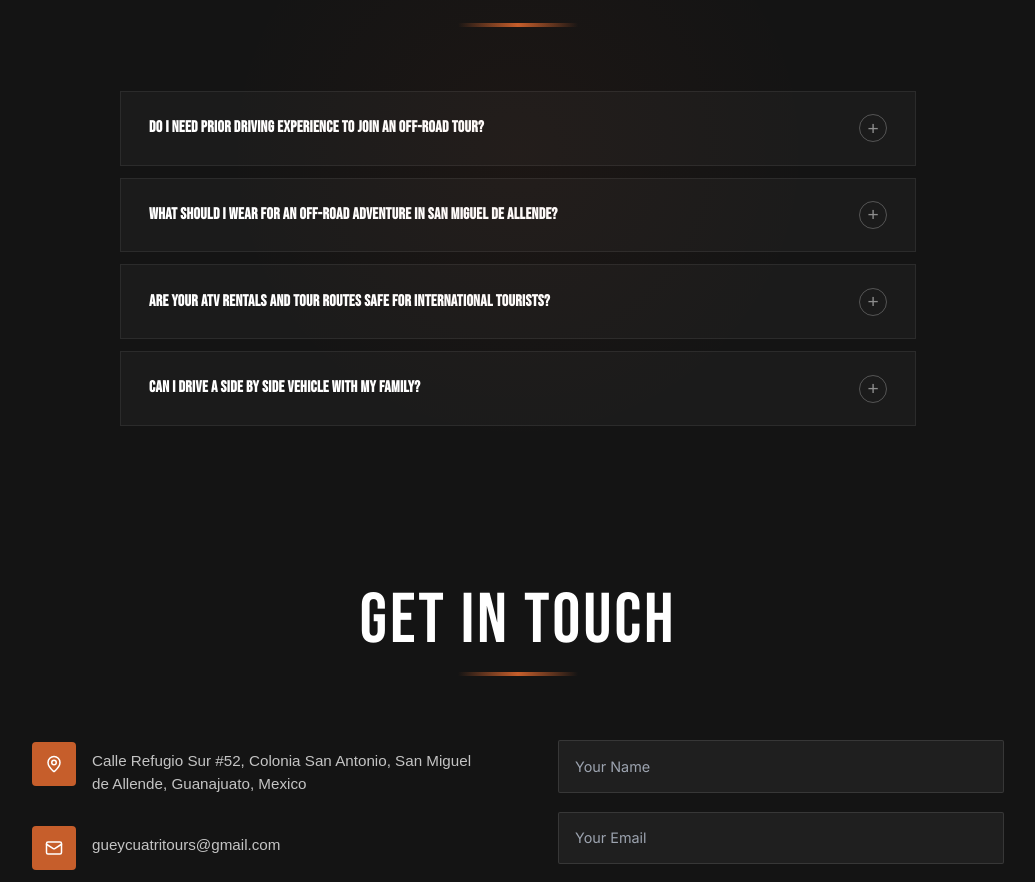
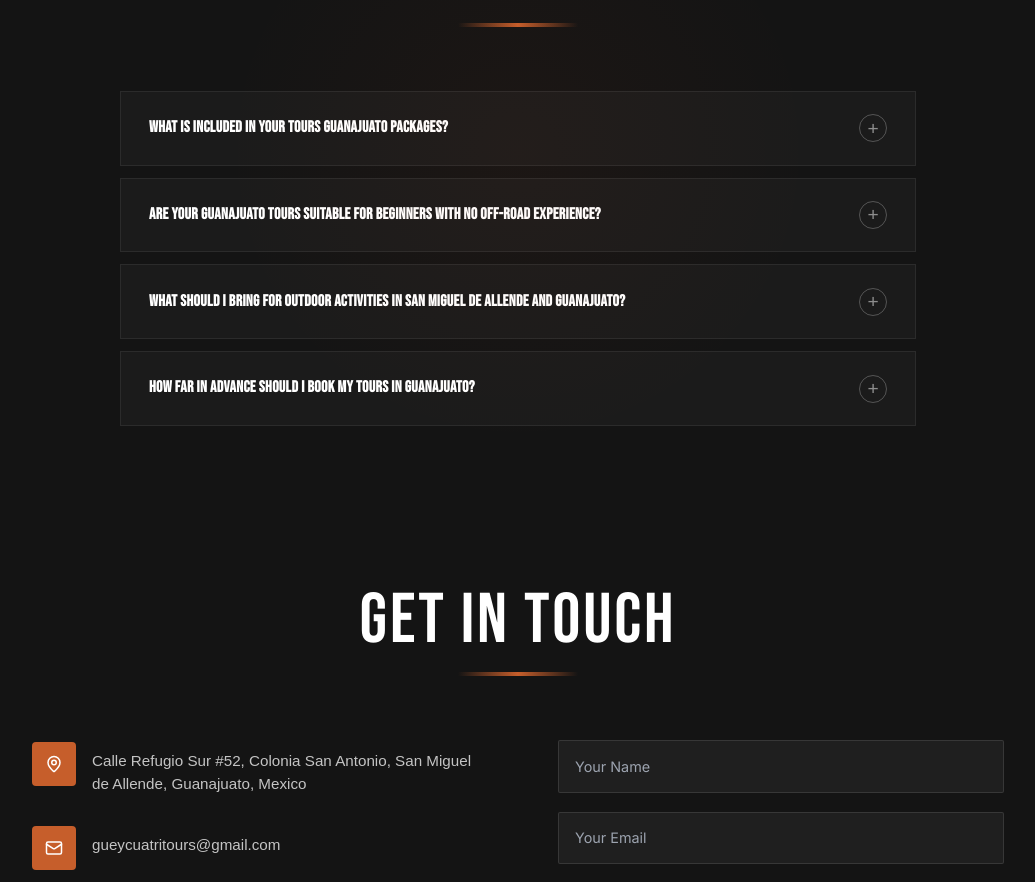
Before and after one commit to DraftStudiomx/Guey-tours-SEO, a Next.js app: page /tours-guanajuato in a window 1280 px wide. Shown: the part 5374-6256 px from the top of the page, without its empty margins (122-1157 px from the left). Built offline with nearby package versions, Linux system fonts and the light colour scheme; a web font is replaced by a local one.

Commit message:
Update ToursGuanajuatoContent.tsx

```diff
--- a/app/tours-guanajuato/ToursGuanajuatoContent.tsx
+++ b/app/tours-guanajuato/ToursGuanajuatoContent.tsx
@@ -1176,7 +1176,7 @@ const [openIndex, setOpenIndex] = useState<number | null>(null)
 
 
 
-          {/* --- OCTAVA SECCIÓN: Preguntas Frecuentes (FAQ) --- */}
+         {/* --- OCTAVA SECCIÓN: Preguntas Frecuentes (FAQ) --- */}
       <section
         id="faq"
         style={{
@@ -1221,28 +1221,28 @@ const [openIndex, setOpenIndex] = useState<number | null>(null)
           <div style={{ display: 'flex', flexDirection: 'column', gap: '0.75rem' }}>
             {[
               {
-                q_en: 'Do I need prior driving experience to join an off-road tour?',
-                q_es: '¿Necesito experiencia previa en conducción para participar en una excursión todoterreno?',
-                a_en: 'No previous experience is required! Before starting the tour, our expert guides provide a comprehensive safety briefing and hands-on instructions so you can handle our off-road vehicles with complete confidence.',
-                a_es: '¡No se requiere experiencia previa! Antes de comenzar el recorrido, nuestros guías expertos ofrecen una charla de seguridad completa e instrucciones prácticas para que puedas manejar nuestros vehículos todoterreno con total confianza.',
+                q_en: 'What is included in your Tours Guanajuato packages?',
+                q_es: '¿Qué incluyen sus paquetes de Tours Guanajuato?',
+                a_en: 'Our Tours Guanajuato include high-performance all-terrain vehicles, protective safety gear (helmets and goggles), expert bilingual guides, fuel, and a comprehensive safety orientation before hitting the trails.',
+                a_es: 'Nuestros Tours Guanajuato incluyen vehículos todoterreno de alto rendimiento, equipo de protección de seguridad (cascos y gafas), guías bilingües expertos, combustible y una orientación de seguridad completa antes de salir a los senderos.',
               },
               {
-                q_en: 'What should I wear for an off-road adventure in San Miguel de Allende?',
-                q_es: '¿Qué debería ponerme para una aventura todoterreno en San Miguel de Allende?',
-                a_en: 'We recommend wearing comfortable long pants, closed-toe shoes (like sneakers or hiking boots), and sunglasses. Dust and mud are part of the fun, so bring clothes you dont mind getting a little dirty!',
-                a_es: 'Recomendamos usar pantalones largos y cómodos, calzado cerrado (como zapatillas deportivas o botas de senderismo) y gafas de sol. El polvo y el barro son parte de la diversión, ¡así que trae ropa que no te importe ensuciar un poco!',
+                q_en: 'Are your Guanajuato tours suitable for beginners with no off-road experience?',
+                q_es: '¿Sus tours en Guanajuato son adecuados para principiantes sin experiencia previa todoterreno?',
+                a_en: 'Yes, absolutely! Our professional guides provide hands-on instructions so drivers of all skill levels can safely enjoy our tours and navigate all-terrain paths with confidence.',
+                a_es: '¡Sí, absolutamente! Nuestros guías profesionales proporcionan instrucciones prácticas para que conductores de todos los niveles puedan disfrutar con seguridad de nuestros tours y recorrer los caminos todoterreno con total confianza.',
               },
               {
-                q_en: 'Are your ATV rentals and tour routes safe for international tourists?',
-                q_es: '¿Son seguros para los turistas internacionales sus servicios de alquiler de vehículos todoterreno (ATV) y sus rutas de excursión?',
-                a_en: 'Absolutely. Safety is our top priority at Guey Tours. All our vehicles undergo strict maintenance inspections, and we provide certified helmets, goggles, and full guide support along every route.',
-                a_es: 'Por supuesto. La seguridad es nuestra máxima prioridad en Guey Tours. Todos nuestros vehículos se someten a estrictas revisiones de mantenimiento y proporcionamos cascos y gafas certificados, además de contar con el acompañamiento completo de un guía en todas las rutas.',
+                q_en: 'What should I bring for outdoor activities in San Miguel de Allende and Guanajuato?',
+                q_es: '¿Qué debo llevar para las actividades al aire libre en San Miguel de Allende y Guanajuato?',
+                a_en: 'We recommend wearing comfortable long pants, closed-toe shoes, sunblock, and sunglasses. Bringing a light jacket and a camera to capture the stunning scenery is also recommended.',
+                a_es: 'Recomendamos usar pantalones largos y cómodos, calzado cerrado, protector solar y gafas de sol. También se recomienda llevar una chaqueta ligera y una cámara para capturar los impresionantes paisajes.',
               },
               {
-                q_en: 'Can I drive a SIDE BY SIDE vehicle with my family?',
-                q_es: '¿Puedo conducir un vehículo tipo «side-by-side» con mi familia?',
-                a_en: 'Yes! Our SIDE BY SIDE vehicles are designed for multi-passenger comfort and safety, making them the perfect choice for families or groups of friends who want to enjoy an off-road tour together.',
-                a_es: '¡Sí! Nuestros vehículos SIDE BY SIDE están diseñados para la comodidad y seguridad de varios pasajeros, lo que los convierte en la opción perfecta para familias o grupos de amigos que quieren disfrutar juntos de un recorrido todoterreno.',
+                q_en: 'How far in advance should I book my Tours in Guanajuato?',
+                q_es: '¿Con cuánta anticipación debo reservar mis Tours en Guanajuato?',
+                a_en: 'Because our Tours Guanajuato and all-terrain rentals are highly popular among international travelers, we recommend booking at least 48 hours in advance to secure your preferred date and vehicle model.',
+                a_es: 'Debido a que nuestros Tours Guanajuato y alquileres todoterreno son muy populares entre los viajeros internacionales, recomendamos reservar con al menos 48 horas de anticipación para asegurar tu fecha preferida y el modelo de vehículo.',
               },
             ].map((faq, i) => {
               const isOpen = openIndex === i
@@ -1329,8 +1329,7 @@ const [openIndex, setOpenIndex] = useState<number | null>(null)
 
         </div>
       </section>
-
-          {/* --- OCTAVA SECCIÓN: Preguntas Frecuentes (FAQ) --- */}
+      {/* --- OCTAVA SECCIÓN: Preguntas Frecuentes (FAQ) --- */}
 
 
 
@@ -1569,34 +1568,34 @@ const [openIndex, setOpenIndex] = useState<number | null>(null)
       "mainEntity": [
         {
           "@type": "Question",
-          "name": "Do I need prior driving experience to join an off-road tour?",
+          "name": "What is included in your Tours Guanajuato packages?",
           "acceptedAnswer": {
             "@type": "Answer",
-            "text": "No previous experience is required! Before starting the tour, our expert guides provide a comprehensive safety briefing and hands-on instructions so you can handle our off-road vehicles with complete confidence."
+            "text": "Our Tours Guanajuato include high-performance all-terrain vehicles, protective safety gear (helmets and goggles), expert bilingual guides, fuel, and a comprehensive safety orientation before hitting the trails."
           }
         },
         {
           "@type": "Question",
-          "name": "What should I wear for an off-road adventure in San Miguel de Allende?",
+          "name": "Are your Guanajuato tours suitable for beginners with no off-road experience?",
           "acceptedAnswer": {
             "@type": "Answer",
-            "text": "We recommend wearing comfortable long pants, closed-toe shoes (like sneakers or hiking boots), and sunglasses. Dust and mud are part of the fun, so bring clothes you don't mind getting a little dirty!"
+            "text": "Yes, absolutely! Our professional guides provide hands-on instructions so drivers of all skill levels can safely enjoy our tours and navigate all-terrain paths with confidence."
           }
         },
         {
           "@type": "Question",
-          "name": "Are your ATV rentals and tour routes safe for international tourists?",
+          "name": "What should I bring for outdoor activities in San Miguel de Allende and Guanajuato?",
           "acceptedAnswer": {
             "@type": "Answer",
-            "text": "Absolutely. Safety is our top priority at Guey Tours. All our vehicles undergo strict maintenance inspections, and we provide certified helmets, goggles, and full guide support along every route."
+            "text": "We recommend wearing comfortable long pants, closed-toe shoes, sunblock, and sunglasses. Bringing a light jacket and a camera to capture the stunning scenery is also recommended."
           }
         },
         {
           "@type": "Question",
-          "name": "Can I drive a SIDE BY SIDE vehicle with my family?",
+          "name": "How far in advance should I book my Tours in Guanajuato?",
           "acceptedAnswer": {
             "@type": "Answer",
-            "text": "Yes! Our SIDE BY SIDE vehicles are designed for multi-passenger comfort and safety, making them the perfect choice for families or groups of friends who want to enjoy an off-road tour together."
+            "text": "Because our Tours Guanajuato and all-terrain rentals are highly popular among international travelers, we recommend booking at least 48 hours in advance to secure your preferred date and vehicle model."
           }
         }
       ]
```
